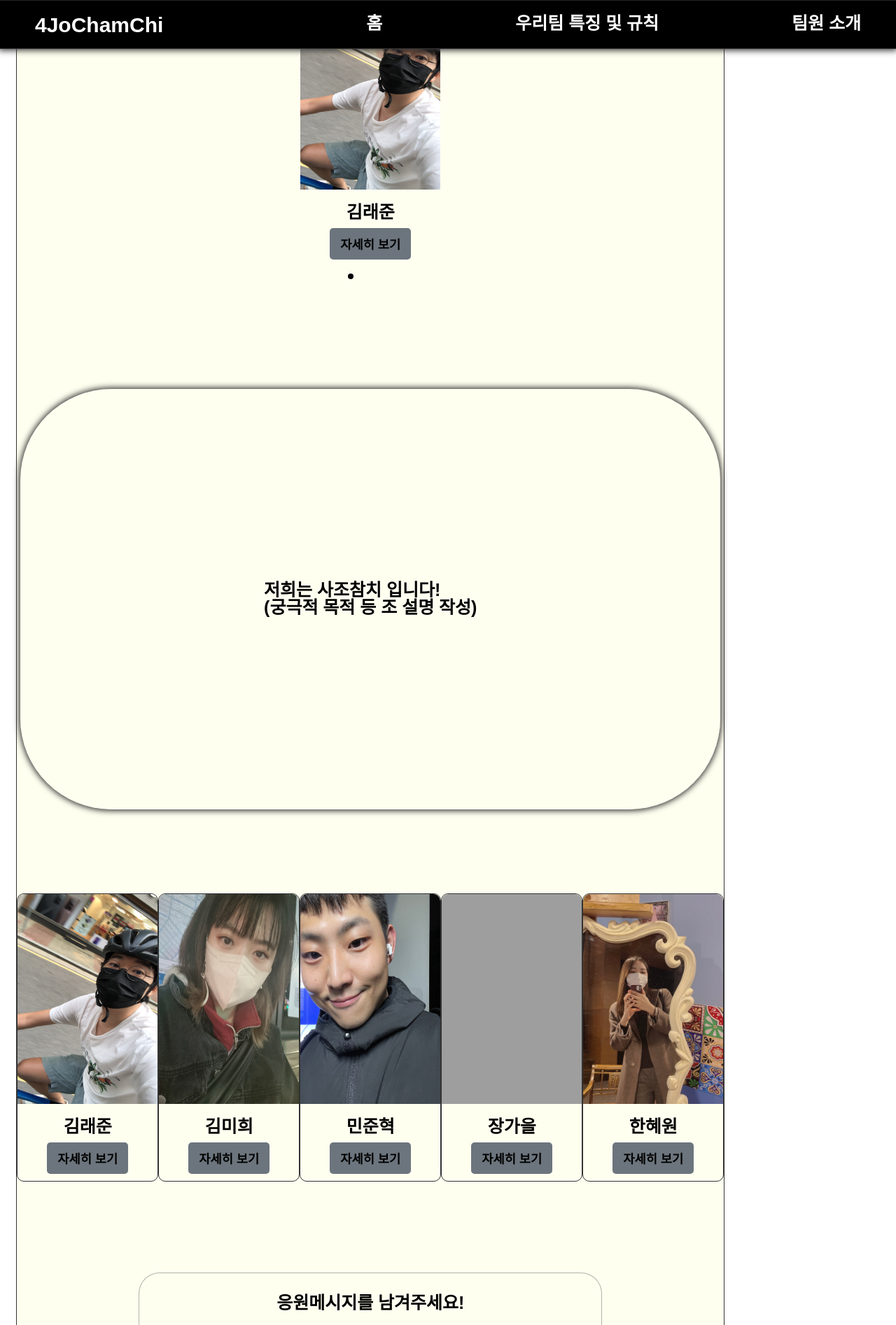
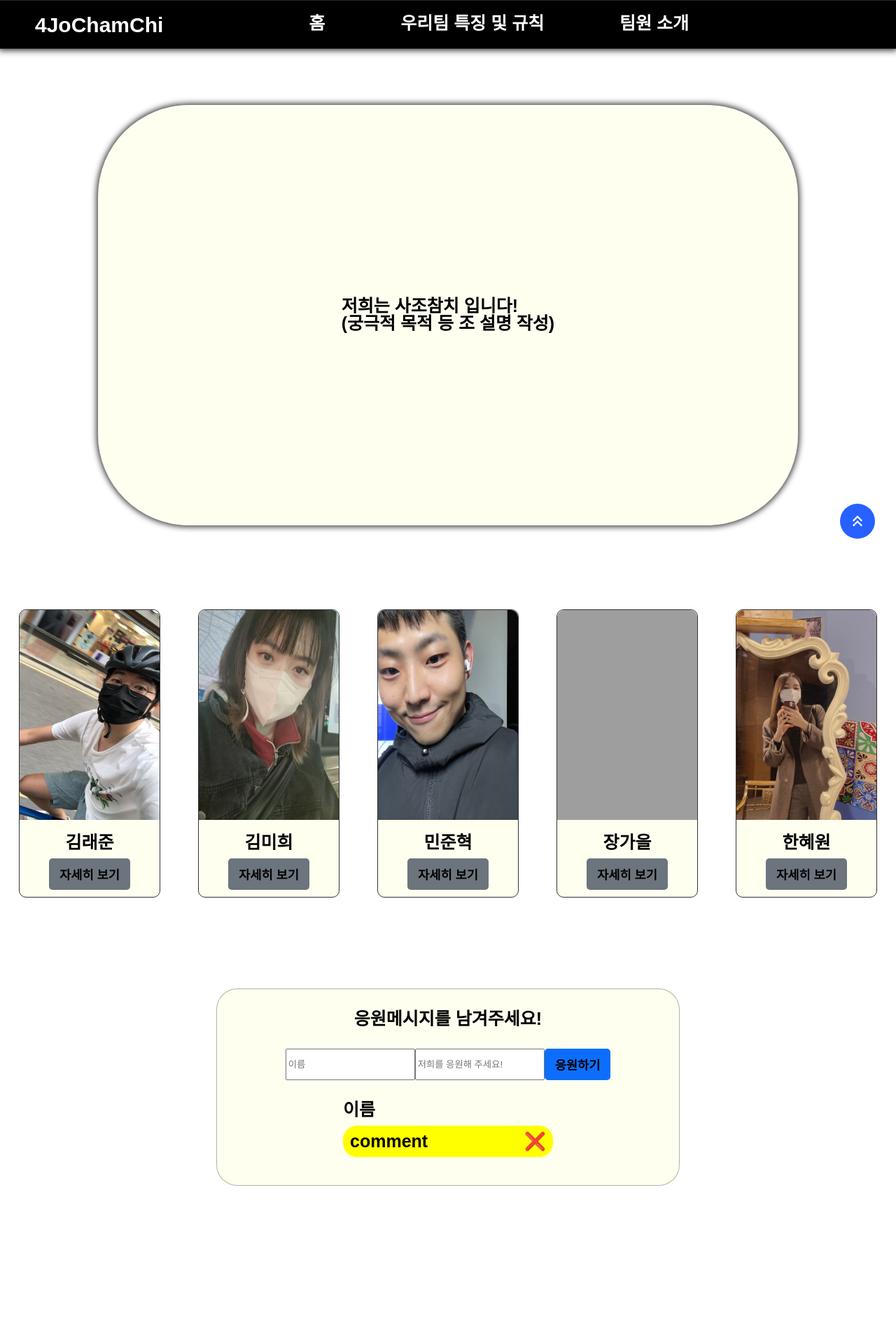
Before and after one commit to HIITMEMARIO/our-team-project, a Flask app: page /card_page in a window 1280 px wide. Shown: the top 1894 px of the page at 70% size. After the commit the page ends 1695 px from the top, so only its background shows below. Run offline with Flask 3, Linux system fonts and the light colour scheme; some libraries are stand-ins or nearby versions; grey boxes are pictures that could not be loaded.

Commit message:
Comment create, read 기능 완성

```diff
--- a/js/comment.js
+++ b/js/comment.js
@@ -56,7 +56,6 @@ function addComment(docs) {
     const div = document.createElement("div");
 
     // * container element에 class name 추가하기
-    // div.classList.add("comments");
 
     div.innerHTML = `<div class="comment">
     <h2 class="comment__username">${userName}</h2>
--- a/templates/card-page.html
+++ b/templates/card-page.html
@@ -38,15 +38,11 @@
                 <li><a href="introduce5.html">한혜원</a></li>
               </ul>
             </div>
-      </div>
-      <div class="members">
-        <div class="member fade-in">
-          <img src="../static/image/laejun.jpg" class="image" />
-          <div class="content">
-            <h1 class="member_name">김래준</h1>
-            <button type="button" id="member1_btn" class="btn btn-back">
-              자세히 보기
-            </button>
+          </li>
+          <li class="nav__weather">
+            <div id="weather">
+              <span></span>
+              <span></span>
             </div>
           </li>
           <!-- 다크모드 버튼 -->
@@ -65,7 +61,6 @@
       </a>
 
       <div class="box">
-
         <div class="team">
           <div>
             <h2>저희는 사조참치 입니다!</h2>
@@ -74,7 +69,7 @@
         </div>
       </div>
       <div class="members">
-      <div class="member fade-in ">
+        <div class="member fade-in">
           <img src="../static/image/laejun.jpg" class="image" />
           <div class="content">
             <h1 class="member_name">김래준</h1>
@@ -87,57 +82,6 @@
         <div class="member fade-in gsap">
           <img src="../static/image/mihee.jpg" class="image" />
 
-        <div class="content">
-          <h1 class="member_name">김미희</h1>
-          <button type="button" id="member2_btn" class="btn btn-back">
-            자세히 보기
-          </button>
-        </div>
-      </div>
-      <div class="member fade-in">
-        <img
-          src="../static/image/junhyeok.jpg"
-          class="image"
-        />
-        <div class="content">
-          <h1 class="member_name">민준혁</h1>
-          <button type="button" id="member3_btn" class="btn btn-back">
-            자세히 보기
-          </button>
-        </div>
-      </div>
-      <div class="member fade-in">
-        <img
-          src="https://encrypted-tbn0.gstatic.com/images?q=tbn:ANd9GcSdwgslP3IvAktgE1lSpdpN7WrKXzm4XSLcVuGtACLCLA&s"
-          class="image"
-        />
-        <div class="content">
-          <h1 class="member_name">장가을</h1>
-          <button type="button" id="member4_btn" class="btn btn-back">
-            자세히 보기
-          </button>
-        </div>
-      </div>
-      <div class="member fade-in">
-        <img src="../static/image/hyewon.jpeg" class="image" />
-        <div class="content">
-          <h1 class="member_name">한혜원</h1>
-          <button type="button" id="member5_btn" class="btn btn-back">
-            자세히 보기
-          </button>
-        </div>
-      </div>
-    </div>
-    <div class="comments">
-      <h2>응원메시지를 남겨주세요!</h2>
-      <div class="comments__area">
-        <form class="comments__form">
-          <input
-            type="text"
-            id="username"
-            class="comments__username"
-            placeholder="이름"
-          />
           <div class="content">
             <h1 class="member_name">김미희</h1>
             <button type="button" id="member2_btn" class="btn btn-back">
```
Lines whose indentation alone changed are shown as unchanged.
